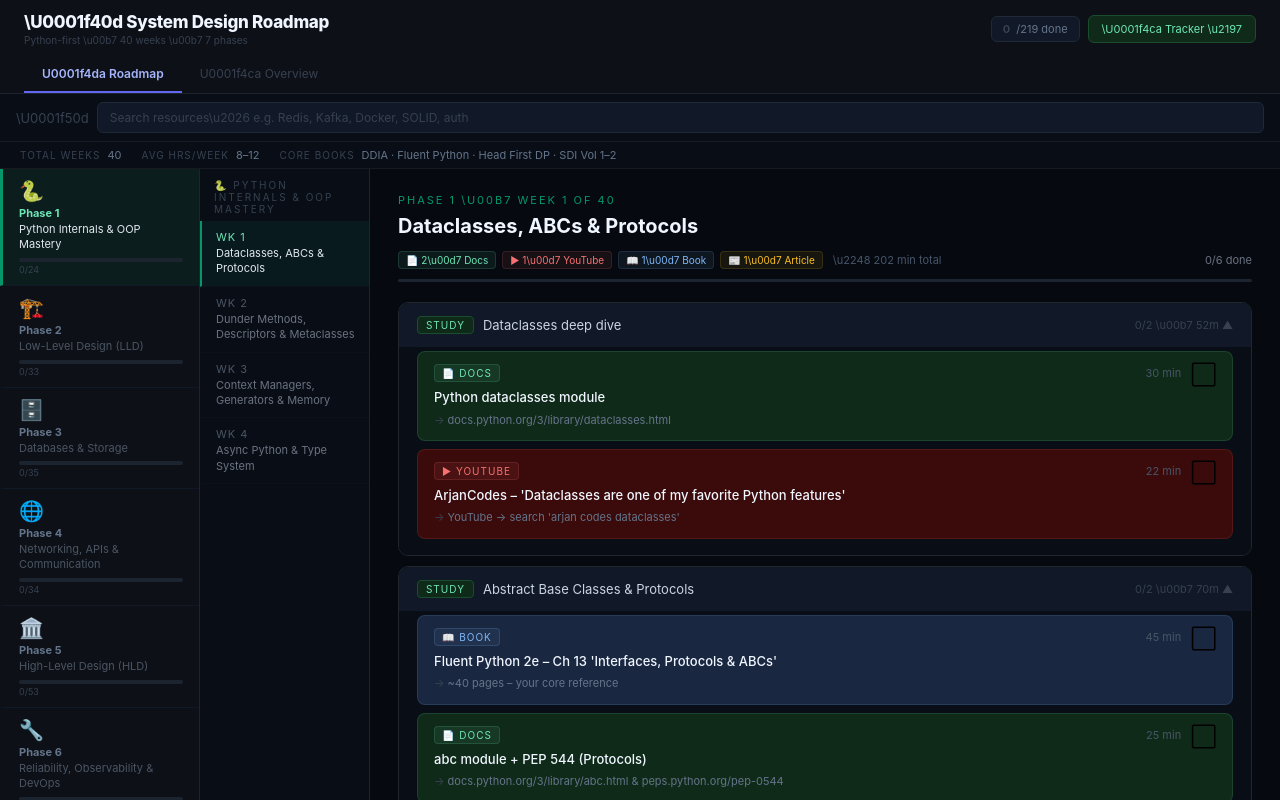
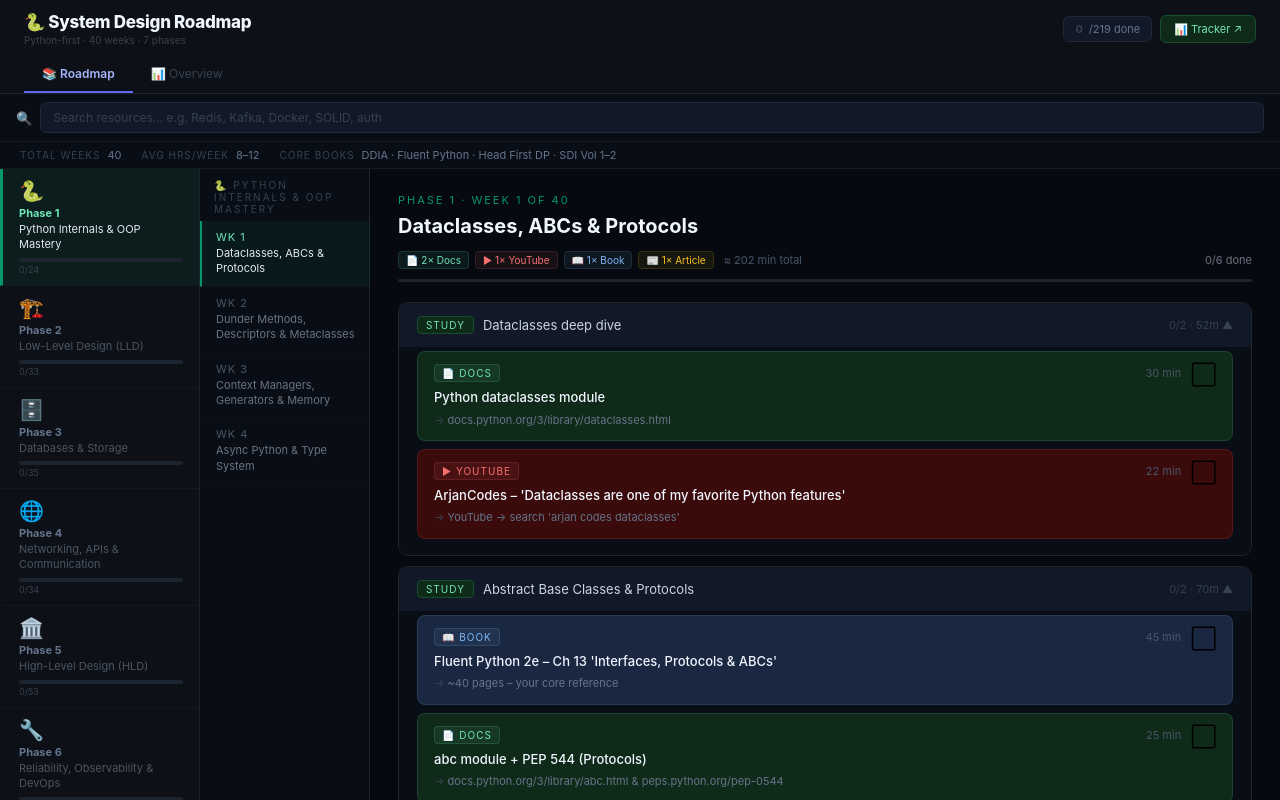
Before and after one commit to pavan-gattupalli-savii/system-design-python-roadmap, a React (Vite) app: page / in a window 1280 px wide. Built offline with nearby package versions, Linux system fonts and the light colour scheme.

Commit message:
fix: replace unicode escape sequences with actual characters in App.jsx

```diff
--- a/src/App.jsx
+++ b/src/App.jsx
@@ -104,7 +104,7 @@ function ResourceCard({ phase, weekN, si, ri, res, completed, toggle, isMobile }
           aria-label={isDone ? "Mark as not done" : "Mark as done"}
           style={{ marginTop: 2 }}
         >
-          <span style={{ fontSize: 18, lineHeight: 1 }}>{isDone ? "\u2705" : "\u2B1C"}</span>
+          <span style={{ fontSize: 18, lineHeight: 1 }}>{isDone ? "✅" : "⬜"}</span>
         </button>
       </div>
     </div>
@@ -167,7 +167,7 @@ function PhasesPanel({ selPhase, isMobile, selectPhase, completed }) {
                     />
                   </div>
                   <div style={{ fontSize: 9, color: "#374151", marginTop: 2 }}>
-                    {done}/{total}{pct > 0 ? " \u00b7 " + pct + "%" : ""}{pct === 100 ? " \u2713" : ""}
+                    {done}/{total}{pct > 0 ? " · " + pct + "%" : ""}{pct === 100 ? " ✓" : ""}
                   </div>
                 </>
               )}
@@ -175,7 +175,7 @@ function PhasesPanel({ selPhase, isMobile, selectPhase, completed }) {
             {isMobile && (
               <div style={{ flexShrink: 0, textAlign: "right" }}>
                 <div style={{ fontSize: 10, color: pct === 100 ? "#4ade80" : p.light }}>{pct}%</div>
-                <span style={{ color: "#334155", fontSize: 16 }}>\u203a</span>
+                <span style={{ color: "#334155", fontSize: 16 }}>›</span>
               </div>
             )}
           </button>
@@ -200,7 +200,7 @@ function WeeksPanel({ phase, selWeek, isMobile, selectWeek, setMobileView, compl
     >
       {isMobile && (
         <button className="back-btn" onClick={() => setMobileView("phases")}>
-          \u2039 All Phases
+          ‹ All Phases
         </button>
       )}
       <div style={{ padding: "10px 14px 6px", fontSize: 10, letterSpacing: 2, color: "#374151", textTransform: "uppercase" }}>
@@ -249,12 +249,12 @@ function WeeksPanel({ phase, selWeek, isMobile, selectWeek, setMobileView, compl
                 fontWeight: wComplete ? 700 : 400,
               }}
             >
-              {wComplete ? "\u2713 " : ""}Wk {w.n}
+              {wComplete ? "✓ " : ""}Wk {w.n}
             </span>
             <span style={{ fontSize: isMobile ? 13 : 11, color: isActive ? "#e2e8f0" : "#6b7280", lineHeight: 1.4, flex: 1 }}>
               {w.title}
             </span>
-            {isMobile && <span style={{ color: "#334155", fontSize: 16, flexShrink: 0 }}>\u203a</span>}
+            {isMobile && <span style={{ color: "#334155", fontSize: 16, flexShrink: 0 }}>›</span>}
           </button>
         );
       })}
@@ -268,7 +268,7 @@ function DetailPanel({ weekObj, phase, openSessions, toggleSession, isMobile, se
   if (!weekObj) {
     return (
       <div style={{ flex: 1, display: "flex", alignItems: "center", justifyContent: "center", color: "#374151", fontSize: 13 }}>
-        \u2190 Select a week to see resources
+        ← Select a week to see resources
       </div>
     );
   }
@@ -287,13 +287,13 @@ function DetailPanel({ weekObj, phase, openSessions, toggleSession, isMobile, se
     <div style={{ flex: 1, overflowY: "auto", padding: isMobile ? "14px 14px 80px" : "24px 28px" }}>
       {isMobile && (
         <button className="back-btn" onClick={() => setMobileView("weeks")} style={{ marginBottom: 14 }}>
-          \u2039 {phase && phase.icon} Phase {weekObj.phase} weeks
+          ‹ {phase && phase.icon} Phase {weekObj.phase} weeks
         </button>
       )}
 
       <div style={{ marginBottom: 20 }}>
         <div style={{ fontSize: 11, color: (phase && phase.accent) || "#6366f1", letterSpacing: 2, textTransform: "uppercase", marginBottom: 6 }}>
-          Phase {weekObj.phase} \u00b7 Week {weekObj.n} of 40
+          Phase {weekObj.phase} · Week {weekObj.n} of 40
         </div>
         <h2 style={{ fontSize: isMobile ? 17 : 20, color: "#f0f6ff", fontWeight: 700, margin: "0 0 12px", lineHeight: 1.3 }}>
           {weekObj.title}
@@ -303,11 +303,11 @@ function DetailPanel({ weekObj, phase, openSessions, toggleSession, isMobile, se
             const tc = TYPES[type] || TYPES["Article"];
             return (
               <span key={type} style={{ fontSize: 10, color: tc.tx, background: tc.tx + "12", border: "1px solid " + tc.tx + "25", borderRadius: 4, padding: "2px 7px" }}>
-                {tc.icon} {count}\u00d7 {type}
+                {tc.icon} {count}× {type}
               </span>
             );
           })}
-          <span style={{ fontSize: 11, color: "#475569", marginLeft: 4 }}>\u2248 {allMins} min total</span>
+          <span style={{ fontSize: 11, color: "#475569", marginLeft: 4 }}>≈ {allMins} min total</span>
           <span style={{ fontSize: 11, color: doneInWeek === totalResInWeek && totalResInWeek > 0 ? "#4ade80" : "#6b7280", marginLeft: "auto" }}>
             {doneInWeek}/{totalResInWeek} done
           </span>
@@ -342,7 +342,7 @@ function DetailPanel({ weekObj, phase, openSessions, toggleSession, isMobile, se
               </span>
               <span style={{ fontSize: isMobile ? 12 : 13, color: "#cbd5e1", flex: 1 }}>{session.focus}</span>
               <span style={{ fontSize: 11, color: sessionDone === session.resources.length ? "#4ade80" : "#374151", marginLeft: "auto", flexShrink: 0 }}>
-                {sessionDone}/{session.resources.length} \u00b7 {smins}m {isOpen ? "\u25b2" : "\u25bc"}
+                {sessionDone}/{session.resources.length} · {smins}m {isOpen ? "▲" : "▼"}
               </span>
             </button>
 
@@ -358,8 +358,8 @@ function DetailPanel({ weekObj, phase, openSessions, toggleSession, isMobile, se
       })}
 
       <div style={{ marginTop: 16, background: "#0d1117", border: "1px solid #1c2430", borderRadius: 8, padding: "12px 16px", fontSize: 11, color: "#374151", lineHeight: 1.6 }}>
-        <span style={{ color: "#fbbf24" }}>\U0001f4a1 </span>
-        Build every week \u2014 even a small project cements concepts far better than passive reading. Check off resources as you complete them!
+        <span style={{ color: "#fbbf24" }}>💡 </span>
+        Build every week — even a small project cements concepts far better than passive reading. Check off resources as you complete them!
       </div>
     </div>
   );
@@ -399,7 +399,7 @@ function SearchResults({ query, onJumpToWeek, isMobile, completed, toggle }) {
       </div>
       {results.length === 0 ? (
         <div style={{ color: "#374151", fontSize: 13 }}>
-          No matches. Try broad terms like "Redis", "Kafka", "SOLID", "auth", "docker"\u2026
+          No matches. Try broad terms like "Redis", "Kafka", "SOLID", "auth", "docker"…
         </div>
       ) : (
         <div style={{ display: "flex", flexDirection: "column", gap: 10 }}>
@@ -407,18 +407,18 @@ function SearchResults({ query, onJumpToWeek, isMobile, completed, toggle }) {
             <div key={i} style={{ background: "#0d1117", border: "1px solid #1c2430", borderRadius: 10, overflow: "hidden" }}>
               <div style={{ padding: "8px 14px", background: "#090e16", display: "flex", alignItems: "center", gap: 8, flexWrap: "wrap" }}>
                 <span style={{ fontSize: 9, color: p.accent, letterSpacing: 2, textTransform: "uppercase", fontWeight: 700 }}>
-                  {p.icon} Ph{p.phase} \u00b7 Wk {w.n}
+                  {p.icon} Ph{p.phase} · Wk {w.n}
                 </span>
-                <span style={{ fontSize: 11, color: "#4b5563" }}>\u00b7</span>
+                <span style={{ fontSize: 11, color: "#4b5563" }}>·</span>
                 <span style={{ fontSize: 11, color: "#6b7280" }}>{w.title}</span>
-                <span style={{ fontSize: 11, color: "#4b5563" }}>\u00b7</span>
+                <span style={{ fontSize: 11, color: "#4b5563" }}>·</span>
                 <span style={{ fontSize: 11, color: sessionColors(s.label).color, fontStyle: "italic" }}>{s.focus}</span>
                 <button
                   className="jump-btn"
                   onClick={() => onJumpToWeek(p.phase, w.n)}
                   style={{ background: p.accent + "20", border: "1px solid " + p.accent + "40", color: p.light }}
                 >
-                  Go to week \u2192
+                  Go to week →
                 </button>
               </div>
               <div style={{ padding: "8px 14px 12px" }}>
@@ -455,12 +455,12 @@ function TrackerTab({ completed, reset, isMobile }) {
           <div>
             <div style={{ fontSize: 13, fontWeight: 700, color: "#e2e8f0" }}>Overall Progress</div>
             <div style={{ fontSize: 11, color: "#64748b", marginTop: 2 }}>
-              {totalStats.done} of {totalStats.total} resources completed \u00b7{" "}
+              {totalStats.done} of {totalStats.total} resources completed ·{" "}
               <span style={{ color: totalStats.pct === 100 ? "#4ade80" : "#6366f1", fontWeight: 700 }}>{totalStats.pct}%</span>
             </div>
           </div>
           <button className={"reset-btn" + (confirmReset ? " confirm" : "")} onClick={handleReset}>
-            {confirmReset ? "\u26a0 Confirm reset" : "Reset progress"}
+            {confirmReset ? "⚠ Confirm reset" : "Reset progress"}
           </button>
         </div>
         <div className="progress-bar-track" style={{ height: 8 }}>
@@ -470,10 +470,10 @@ function TrackerTab({ completed, reset, isMobile }) {
 
       <div style={{ marginBottom: 20 }}>
         <a href={TRACKER_URL} target="_blank" rel="noopener noreferrer" className="tracker-link" style={{ fontSize: 13, padding: "9px 18px" }}>
-          \U0001f4ca Open Google Sheets Tracker \u2197
+          📊 Open Google Sheets Tracker ↗
         </a>
         <div style={{ marginTop: 8, fontSize: 11, color: "#374151" }}>
-          Your personal spreadsheet tracker \u2014 weekly goals, session logs, and resource library.
+          Your personal spreadsheet tracker — weekly goals, session logs, and resource library.
         </div>
       </div>
 
@@ -489,7 +489,7 @@ function TrackerTab({ completed, reset, isMobile }) {
                 <span style={{ fontSize: 18 }}>{p.icon}</span>
                 <div style={{ flex: 1, minWidth: 0 }}>
                   <div style={{ fontSize: 11, fontWeight: 700, color: pct === 100 ? "#4ade80" : p.light }}>Phase {p.phase}: {p.title}</div>
-                  <div style={{ fontSize: 10, color: "#374151", marginTop: 2 }}>{p.weeks.length} weeks \u00b7 {done}/{total} resources</div>
+                  <div style={{ fontSize: 10, color: "#374151", marginTop: 2 }}>{p.weeks.length} weeks · {done}/{total} resources</div>
                 </div>
                 <span style={{ fontSize: 13, fontWeight: 700, color: pct === 100 ? "#4ade80" : pct > 50 ? p.light : "#374151", flexShrink: 0 }}>{pct}%</span>
               </div>
@@ -517,17 +517,17 @@ function TrackerTab({ completed, reset, isMobile }) {
           { name: "Hussein Nasser", url: "https://youtube.com/@hnasr", desc: "Deep dives on networking & databases" },
           { name: "Gaurav Sen", url: "https://youtube.com/@gkcs", desc: "System design interview prep" },
           { name: "ArjanCodes", url: "https://youtube.com/@ArjanCodes", desc: "Python design patterns & best practices" },
-          { name: "System Design Primer", url: "https://github.com/donnemartin/system-design-primer", desc: "GitHub reference \u2014 bookmark this" },
+          { name: "System Design Primer", url: "https://github.com/donnemartin/system-design-primer", desc: "GitHub reference — bookmark this" },
           { name: "refactoring.guru", url: "https://refactoring.guru", desc: "Design patterns with Python examples" },
-          { name: "Use The Index, Luke", url: "https://use-the-index-luke.com", desc: "SQL indexing deep dive \u2014 free" },
-          { name: "Google SRE Book", url: "https://sre.google/sre-book/table-of-contents/", desc: "Reliability engineering by Google \u2014 free" },
+          { name: "Use The Index, Luke", url: "https://use-the-index-luke.com", desc: "SQL indexing deep dive — free" },
+          { name: "Google SRE Book", url: "https://sre.google/sre-book/table-of-contents/", desc: "Reliability engineering by Google — free" },
         ].map((ch) => (
           <a key={ch.name} href={ch.url} target="_blank" rel="noopener noreferrer"
             style={{ display: "block", background: "#090e16", border: "1px solid #1c2430", borderRadius: 8, padding: "11px 14px", textDecoration: "none" }}
             onMouseEnter={(e) => (e.currentTarget.style.borderColor = "#374151")}
             onMouseLeave={(e) => (e.currentTarget.style.borderColor = "#1c2430")}
           >
-            <div style={{ fontSize: 12, fontWeight: 600, color: "#e2e8f0", marginBottom: 3 }}>{ch.name} \u2197</div>
+            <div style={{ fontSize: 12, fontWeight: 600, color: "#e2e8f0", marginBottom: 3 }}>{ch.name} ↗</div>
             <div style={{ fontSize: 11, color: "#374151" }}>{ch.desc}</div>
           </a>
         ))}
@@ -592,9 +592,9 @@ export default function App() {
         <div style={{ display: "flex", alignItems: isMobile ? "flex-start" : "center", justifyContent: "space-between", gap: 12, marginBottom: isMobile ? 8 : 0, flexWrap: "wrap" }}>
           <div>
             <div style={{ fontSize: isMobile ? 15 : 17, fontWeight: 800, color: "#f0f6ff", letterSpacing: -0.3 }}>
-              \U0001f40d System Design Roadmap
+              🐍 System Design Roadmap
             </div>
-            <div style={{ fontSize: 10, color: "#374151", marginTop: 2 }}>Python-first \u00b7 40 weeks \u00b7 7 phases</div>
+            <div style={{ fontSize: 10, color: "#374151", marginTop: 2 }}>Python-first · 40 weeks · 7 phases</div>
           </div>
           <div style={{ display: "flex", gap: 8, alignItems: "center", flexWrap: "wrap" }}>
             <div style={{ background: "#111827", border: "1px solid #1f2937", borderRadius: 6, padding: "5px 11px", fontSize: 11, color: "#64748b", display: "flex", alignItems: "center", gap: 6 }}>
@@ -602,13 +602,13 @@ export default function App() {
               <span>/{totalStats.total} done</span>
             </div>
             <a href={TRACKER_URL} target="_blank" rel="noopener noreferrer" className="tracker-link">
-              \U0001f4ca Tracker \u2197
+              📊 Tracker ↗
             </a>
           </div>
         </div>
 
         <div style={{ display: "flex", gap: 0, marginTop: isMobile ? 4 : 10 }}>
-          {[{ id: "roadmap", label: "\U0001f4da Roadmap" }, { id: "tracker", label: "\U0001f4ca Overview" }].map((tab) => (
+          {[{ id: "roadmap", label: "📚 Roadmap" }, { id: "tracker", label: "📊 Overview" }].map((tab) => (
             <button
               key={tab.id}
               onClick={() => { setActiveTab(tab.id); setSearchQuery(""); }}
@@ -632,10 +632,10 @@ export default function App() {
       {/* SEARCH BAR */}
       {activeTab === "roadmap" && (
         <div style={{ background: "#090e16", borderBottom: "1px solid #161b22", padding: "8px 16px", display: "flex", gap: 8, alignItems: "center", flexShrink: 0 }}>
-          <span style={{ fontSize: 13, color: "#374151", flexShrink: 0 }}>\U0001f50d</span>
+          <span style={{ fontSize: 13, color: "#374151", flexShrink: 0 }}>🔍</span>
           <input
             className="search-input"
-            placeholder="Search resources\u2026 e.g. Redis, Kafka, Docker, SOLID, auth"
+            placeholder="Search resources… e.g. Redis, Kafka, Docker, SOLID, auth"
             value={searchQuery}
             onChange={(e) => setSearchQuery(e.target.value)}
             onKeyDown={(e) => e.key === "Escape" && setSearchQuery("")}
@@ -643,7 +643,7 @@ export default function App() {
           />
           {searchQuery && (
             <button onClick={() => setSearchQuery("")} style={{ background: "transparent", border: "none", color: "#374151", cursor: "pointer", fontSize: 14, padding: "0 4px", fontFamily: "inherit", flexShrink: 0 }}>
-              \u2715
+              ✕
             </button>
           )}
         </div>
@@ -654,8 +654,8 @@ export default function App() {
         <div style={{ background: "#090e16", borderBottom: "1px solid #161b22", padding: "6px 20px", display: "flex", gap: 20, flexShrink: 0 }}>
           {[
             { label: "Total weeks", val: "40" },
-            { label: "Avg hrs/week", val: "8\u201312" },
-            { label: "Core books", val: "DDIA \u00b7 Fluent Python \u00b7 Head First DP \u00b7 SDI Vol 1\u20132" },
+            { label: "Avg hrs/week", val: "8–12" },
+            { label: "Core books", val: "DDIA · Fluent Python · Head First DP · SDI Vol 1–2" },
           ].map(({ label, val }) => (
             <div key={label} style={{ display: "flex", gap: 7, alignItems: "center" }}>
               <span style={{ fontSize: 10, color: "#374151", letterSpacing: 1, textTransform: "uppercase" }}>{label}</span>
```
